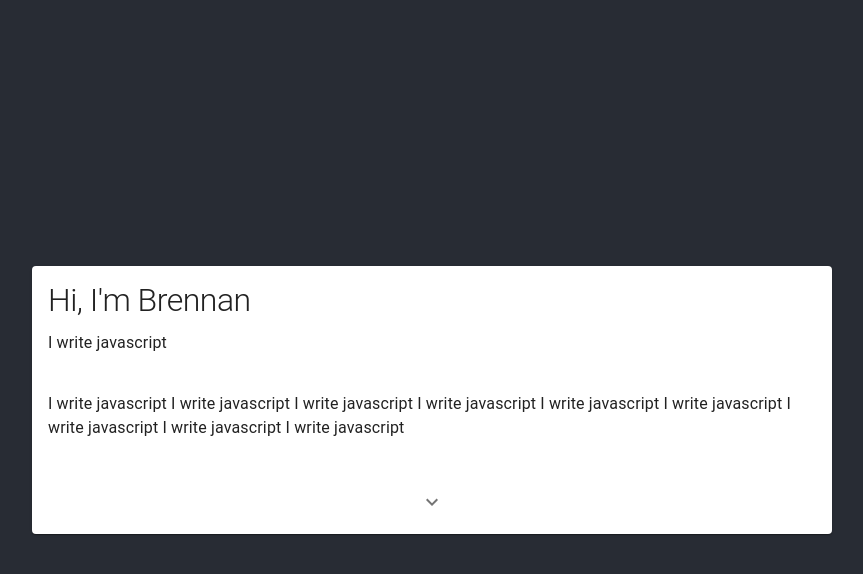
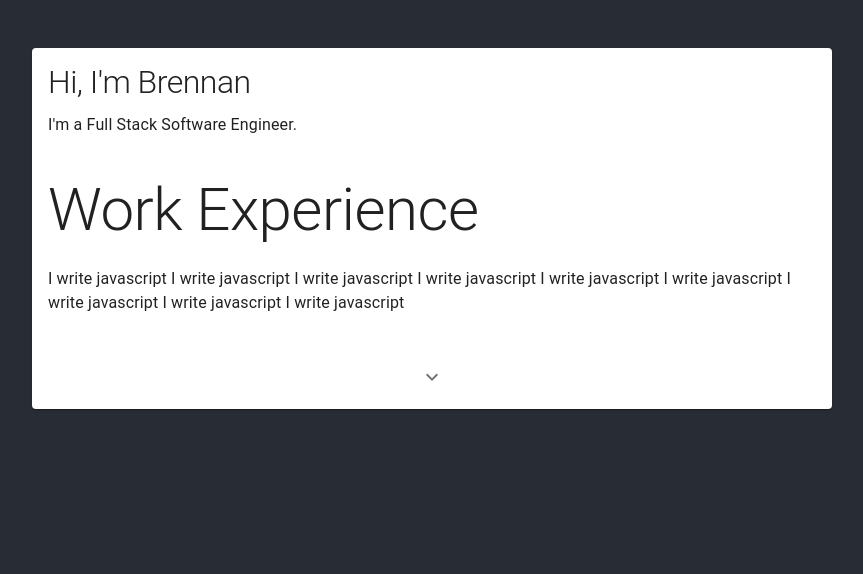
Before and after one commit to BrennanGlynn/hello, a React (Create React App) app: page / in a window 1280 px wide. Both pictures are taken after a click on the button "show more". Shown: the top 574 px of the page, without its empty margins (208-1071 px from the left). Built offline with nearby package versions, Linux system fonts and the light colour scheme.

Commit message:
scrolling

```diff
--- a/src/App.js
+++ b/src/App.js
@@ -1,19 +1,19 @@
 import React from 'react'
 import './App.css'
 import { css } from 'emotion'
-import BorderBox from './components/BorderBox'
+import Resume from './components/Resume'
 
 const styles = css`
   display: flex;
-  height: 100vh;
   justify-content: center;
   align-items: center;
+  margin-top: 3rem;
 `
 
 function App() {
   return (
     <div className={styles}>
-      <BorderBox />
+      <Resume />
     </div>
   )
 }
--- a/src/components/BorderBox.js
+++ /dev/null
@@ -1,96 +0,0 @@
-import React, { useState } from 'react'
-import { css } from 'emotion'
-import Typography from '@material-ui/core/Typography'
-import Collapse from '@material-ui/core/Collapse'
-import Card from '@material-ui/core/Card'
-import CardContent from '@material-ui/core/CardContent'
-import CardActions from '@material-ui/core/CardActions'
-import Button from '@material-ui/core/Button'
-import IconButton from '@material-ui/core/IconButton'
-import { ExpandMore } from '@material-ui/icons'
-
-const styles = css`
-  width: 50rem;
-
-  .MuiTypography-h1 {
-    font-size: 2rem;
-  }
-`
-
-const expand = css`
-  .MuiSvgIcon-root {
-    transform: rotate(0deg);
-    margin-left: 'auto';
-    transition: all 3s;
-    transition: transform 0.25s ease-in-out;
-  }
-`
-
-const expandOpen = css`
-  .MuiSvgIcon-root {
-    transform: rotate(180deg);
-    transition: transform 0.25s ease-in-out;
-  }
-`
-
-const actionRowStyles = css`
-  display: flex;
-  justify-content: center;
-`
-
-const BorderBox = () => {
-  const [visibleState, setVisibleState] = useState(0)
-
-  const cycleVisibility = () => {
-    setVisibleState(state => {
-      return state === 2 ? 0 : state + 1
-    })
-  }
-
-  const actionLabel = visibleState === 2 ? 'Hide' : 'Learn More'
-
-  return (
-    <Card className={styles}>
-      <CardContent>
-        <Typography variant="h1" gutterBottom>
-          Hi, I&apos;m Brennan
-        </Typography>
-        <Typography variant="body1" gutterBottom>
-          I write javascript
-        </Typography>
-      </CardContent>
-
-      <Collapse in={visibleState > 0} timeout="auto" unmountOnExit>
-        <CardContent>
-          <Typography variant="body1" gutterBottom>
-            I write javascript I write javascript I write javascript I write
-            javascript I write javascript I write javascript I write javascript
-            I write javascript I write javascript
-          </Typography>
-        </CardContent>
-      </Collapse>
-
-      <Collapse in={visibleState > 1} timeout="auto" unmountOnExit>
-        <CardContent>
-          <Typography variant="body1" gutterBottom>
-            I write javascript I write javascript I write javascript I write
-            javascript I write javascript I write javascript I write javascript
-            I write javascript I write javascript
-          </Typography>
-        </CardContent>
-      </Collapse>
-
-      <CardActions className={actionRowStyles}>
-        <IconButton
-          className={visibleState === 2 ? expandOpen : expand}
-          onClick={cycleVisibility}
-          aria-label="show more"
-        >
-          <ExpandMore />
-        </IconButton>
-      </CardActions>
-    </Card>
-  )
-}
-
-export default BorderBox
--- /dev/null
+++ b/src/components/CollapsableSection.js
@@ -0,0 +1,18 @@
+import React from 'react'
+import PropTypes from 'prop-types'
+import Collapse from '@material-ui/core/Collapse'
+
+const CollapsableSection = ({ children, open }) => {
+  return (
+    <Collapse in={open} timeout={150} unmountOnExit>
+      {children}
+    </Collapse>
+  )
+}
+
+CollapsableSection.propTypes = {
+  children: PropTypes.object,
+  open: PropTypes.bool,
+}
+
+export default CollapsableSection
--- /dev/null
+++ b/src/components/Resume.js
@@ -0,0 +1,101 @@
+import React, { useState, useRef, useEffect } from 'react'
+import { css } from 'emotion'
+import Card from '@material-ui/core/Card'
+import CardActions from '@material-ui/core/CardActions'
+import IconButton from '@material-ui/core/IconButton'
+import { ExpandMore } from '@material-ui/icons'
+import Jobs from './Sections/Jobs'
+import Education from './Sections/Educatation'
+import Skills from './Sections/Skills'
+import Intro from './Sections/Intro'
+import CollapsableSection from './CollapsableSection'
+
+const styles = css`
+  width: 50rem;
+
+  .MuiTypography-h1 {
+    font-size: 2rem;
+  }
+`
+
+const expand = css`
+  .MuiSvgIcon-root {
+    transform: rotate(0deg);
+    margin-left: 'auto';
+    transition: all 3s;
+    transition: transform 0.25s ease-in-out;
+  }
+`
+
+const expandOpen = css`
+  .MuiSvgIcon-root {
+    transform: rotate(180deg);
+    transition: transform 0.25s ease-in-out;
+  }
+`
+
+const actionRowStyles = css`
+  display: flex;
+  justify-content: center;
+`
+
+const Resume = () => {
+  const [visibleState, setVisibleState] = useState(0)
+  const introRef = useRef(null)
+  const jobsRef = useRef(null)
+  const educationRef = useRef(null)
+  const skillsRef = useRef(null)
+
+  useEffect(() => {
+    const scrollToActive = () => {
+      const refs = [introRef, jobsRef, educationRef, skillsRef]
+      const ref = refs[visibleState]
+      ref.current.scrollIntoView({ behavior: 'smooth', block: 'start' })
+    }
+
+    const scrollInterval = setInterval(() => scrollToActive(), 1)
+    setTimeout(() => clearInterval(scrollInterval), 150)
+  }, [visibleState])
+
+  const cycleVisibility = () => {
+    const collapsableSectionsCount = 3
+    setVisibleState(state => {
+      const newState = state === collapsableSectionsCount ? 0 : state + 1
+      return newState
+    })
+  }
+
+  const showJobs = visibleState > 0
+  const showEducation = visibleState > 1
+  const showSkills = visibleState > 2
+
+  return (
+    <Card className={styles} ref={introRef}>
+      <Intro />
+
+      <CollapsableSection open={showJobs}>
+        <Jobs ref={jobsRef} />
+      </CollapsableSection>
+
+      <CollapsableSection open={showEducation}>
+        <Education ref={educationRef} />
+      </CollapsableSection>
+
+      <CollapsableSection open={showSkills}>
+        <Skills ref={skillsRef} />
+      </CollapsableSection>
+
+      <CardActions className={actionRowStyles}>
+        <IconButton
+          className={visibleState === 3 ? expandOpen : expand}
+          onClick={cycleVisibility}
+          aria-label="show more"
+        >
+          <ExpandMore />
+        </IconButton>
+      </CardActions>
+    </Card>
+  )
+}
+
+export default Resume
--- /dev/null
+++ b/src/components/Sections/Educatation.js
@@ -0,0 +1,21 @@
+import React from 'react'
+import Typography from '@material-ui/core/Typography'
+import CardContent from '@material-ui/core/CardContent'
+
+// eslint-disable-next-line react/display-name
+const Education = React.forwardRef((props, ref) => {
+  return (
+    <CardContent ref={ref}>
+      <Typography variant="h2" gutterBottom>
+        Education
+      </Typography>
+      <Typography variant="body1" gutterBottom>
+        I write javascript I write javascript I write javascript I write
+        javascript I write javascript I write javascript I write javascript I
+        write javascript I write javascript
+      </Typography>
+    </CardContent>
+  )
+})
+
+export default Education
--- /dev/null
+++ b/src/components/Sections/Intro.js
@@ -0,0 +1,18 @@
+import React from 'react'
+import Typography from '@material-ui/core/Typography'
+import CardContent from '@material-ui/core/CardContent'
+
+const Intro = () => {
+  return (
+    <CardContent>
+      <Typography variant="h1" gutterBottom>
+        Hi, I&apos;m Brennan
+      </Typography>
+      <Typography variant="body1" gutterBottom>
+        I&apos;m a Full Stack Software Engineer.
+      </Typography>
+    </CardContent>
+  )
+}
+
+export default Intro
--- /dev/null
+++ b/src/components/Sections/Jobs.js
@@ -0,0 +1,21 @@
+import React from 'react'
+import Typography from '@material-ui/core/Typography'
+import CardContent from '@material-ui/core/CardContent'
+
+// eslint-disable-next-line react/display-name
+const Jobs = React.forwardRef((props, ref) => {
+  return (
+    <CardContent ref={ref}>
+      <Typography variant="h2" gutterBottom>
+        Work Experience
+      </Typography>
+      <Typography variant="body1" gutterBottom>
+        I write javascript I write javascript I write javascript I write
+        javascript I write javascript I write javascript I write javascript I
+        write javascript I write javascript
+      </Typography>
+    </CardContent>
+  )
+})
+
+export default Jobs
--- /dev/null
+++ b/src/components/Sections/Skills.js
@@ -0,0 +1,21 @@
+import React from 'react'
+import Typography from '@material-ui/core/Typography'
+import CardContent from '@material-ui/core/CardContent'
+
+// eslint-disable-next-line react/display-name
+const Skills = React.forwardRef((props, ref) => {
+  return (
+    <CardContent ref={ref}>
+      <Typography variant="h2" gutterBottom>
+        Skills
+      </Typography>
+      <Typography variant="body1" gutterBottom>
+        I write javascript I write javascript I write javascript I write
+        javascript I write javascript I write javascript I write javascript I
+        write javascript I write javascript
+      </Typography>
+    </CardContent>
+  )
+})
+
+export default Skills
```
